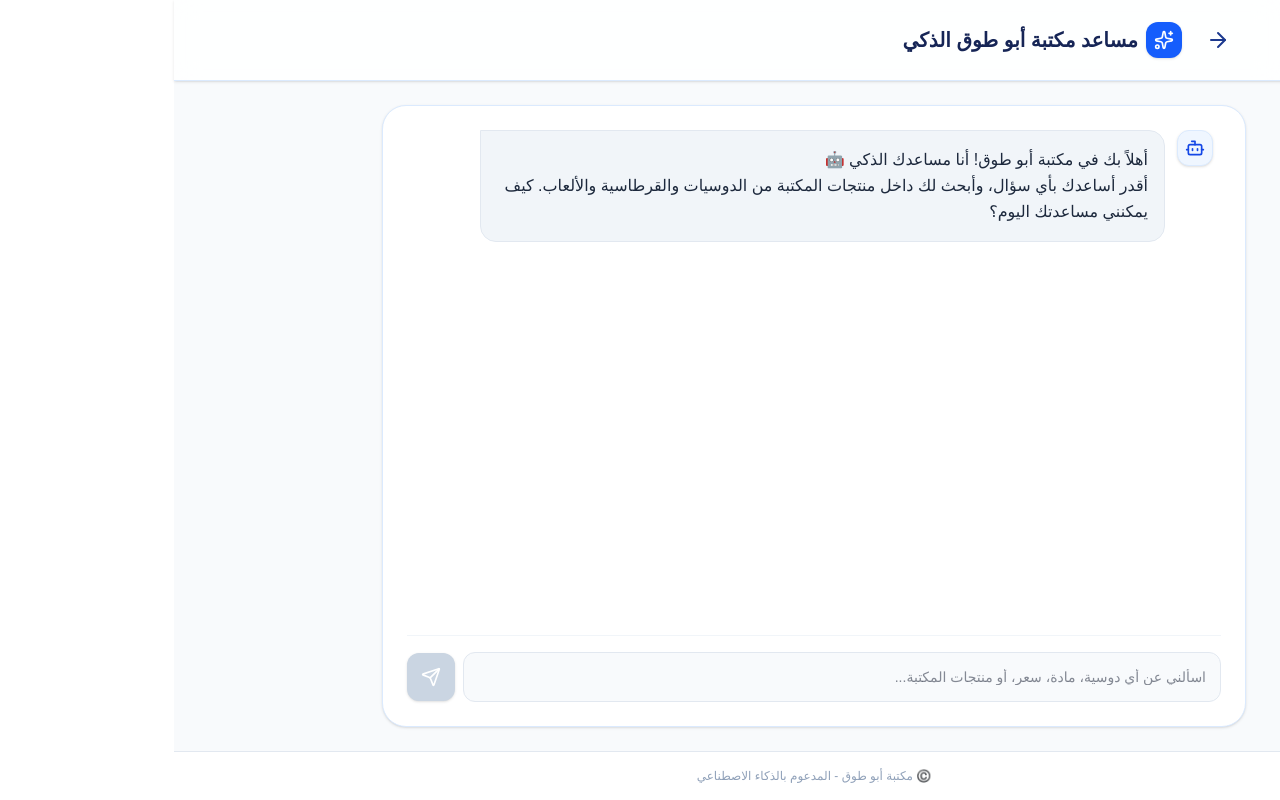
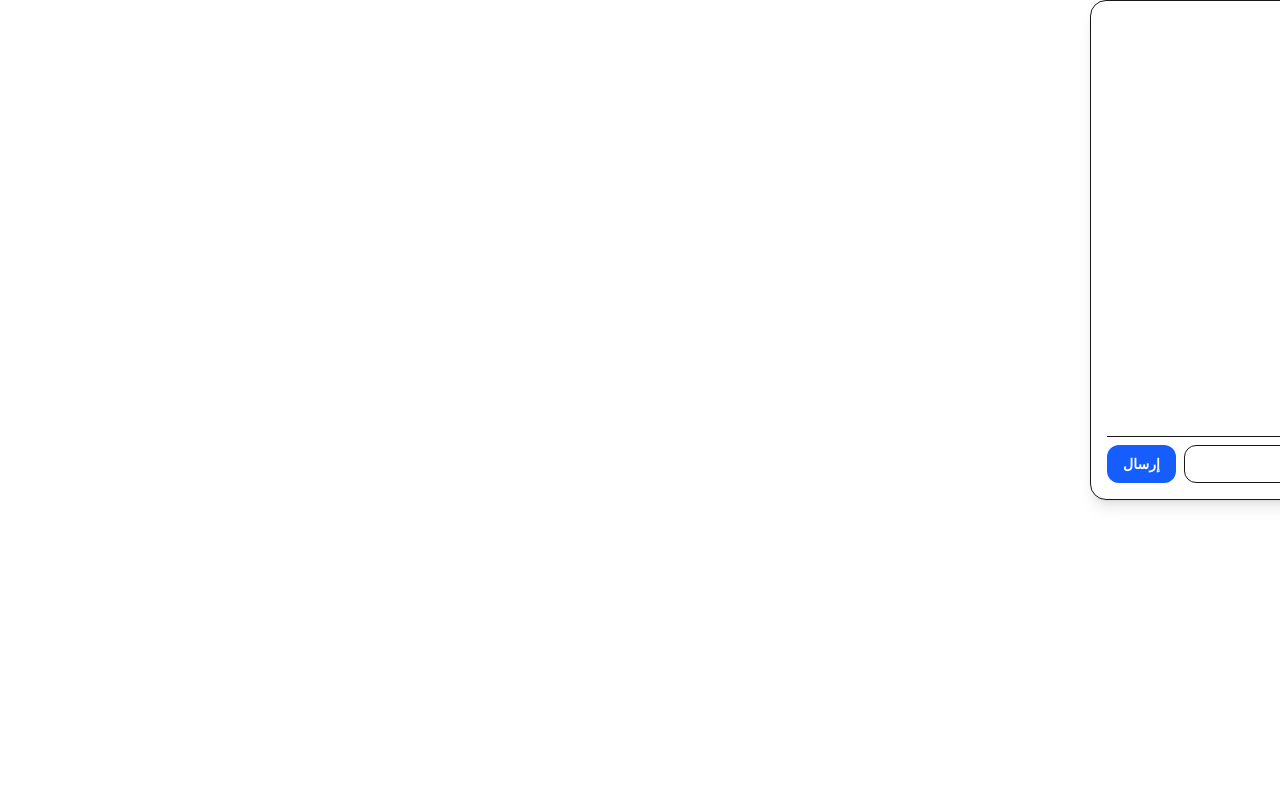
Before and after one commit to 4kspaidar4k-maker/omar44o, a Next.js app: page /ai-chat in a window 1280 px wide. Built offline with nearby package versions, Linux system fonts and the light colour scheme.

Commit message:
Update page.tsx

```diff
--- a/app/ai-chat/page.tsx
+++ b/app/ai-chat/page.tsx
@@ -1,228 +1,148 @@
 "use client";
 
-import React, { useState, useEffect, useRef } from "react";
-import Link from "next/link";
-import {
-  ArrowRight,
-  Send,
-  Bot,
-  User,
-  Sparkles,
-} from "lucide-react";
+import React, { useState } from "react";
+import { useCart } from "@/context/CartContext";
+import { useRouter } from "next/navigation";
+import { ShoppingCart } from "lucide-react";
 
-type Message = {
-  role: "user" | "assistant";
-  content: string;
-};
+export default function ChatWidget() {
+  const { addToCart } = useCart() as any;
+  const router = useRouter();
 
-export default function AIChatPage() {
-  const [messages, setMessages] = useState<Message[]>([
-    {
-      role: "assistant",
-      content:
-        "أهلاً بك في مكتبة أبو طوق! أنا مساعدك الذكي 🤖\nأقدر أساعدك بأي سؤال، وأبحث لك داخل منتجات المكتبة من الدوسيات والقرطاسية والألعاب. كيف يمكنني مساعدتك اليوم؟",
-    },
-  ]);
-
+  const [messages, setMessages] = useState<any[]>([]);
   const [input, setInput] = useState("");
   const [loading, setLoading] = useState(false);
 
-  const messagesEndRef = useRef<HTMLDivElement>(null);
+  const sendMessage = async () => {
+    if (!input.trim()) return;
 
-  useEffect(() => {
-    messagesEndRef.current?.scrollIntoView({
-      behavior: "smooth",
-    });
-  }, [messages, loading]);
-
-  const handleSendMessage = async (e: React.FormEvent) => {
-    e.preventDefault();
-
-    if (!input.trim() || loading) return;
-
-    const userQuery = input.trim();
+    const userMessage = { role: "user", content: input };
+    const newMessages = [...messages, userMessage];
+    setMessages(newMessages);
     setInput("");
-
-    const newUserMessage: Message = {
-      role: "user",
-      content: userQuery,
-    };
-
-    const updatedMessages: Message[] = [...messages, newUserMessage];
-    setMessages(updatedMessages);
     setLoading(true);
 
     try {
-      // إرسال الرسالة إلى مسار السيرفر الخلفي الذي يحتوي على المفتاح
-      const response = await fetch("/api/ai-chat", {
+      const res = await fetch("/api/chat", {
         method: "POST",
-        headers: {
-          "Content-Type": "application/json",
-        },
-        body: JSON.stringify({
-          messages: updatedMessages,
-        }),
+        headers: { "Content-Type": "application/json" },
+        body: JSON.stringify({ messages: newMessages }),
       });
 
-      const responseText = await response.text();
-      let data: any = null;
+      const data = await res.json();
 
-      try {
-        data = JSON.parse(responseText);
-      } catch {
-        throw new Error(
-          `السيرفر أعاد ردًا غير صالح. كود الحالة: ${response.status}`
-        );
-      }
-
-      if (!response.ok) {
-        throw new Error(
-          data?.error || "حدث خطأ في المساعد الذكي."
-        );
-      }
-
-      const aiReply =
-        data?.reply || "عذرًا، لم أستطع تجهيز الإجابة حاليًا.";
-
+      if (data.reply) {
         setMessages((prev) => [
           ...prev,
           {
             role: "assistant",
-          content: aiReply,
+            content: data.reply,
+            product: data.product, // يحتفظ ببيانات المنتج إن وجد
           },
         ]);
-    } catch (error: any) {
-      console.error("AI Chat Error:", error);
-
-      setMessages((prev) => [
-        ...prev,
-        {
-          role: "assistant",
-          content:
-            error?.message ||
-            "حدث خطأ في الاتصال بالمساعد الذكي. حاول مرة أخرى.",
-        },
-      ]);
+      }
+    } catch (err) {
+      console.error(err);
     } finally {
       setLoading(false);
     }
   };
 
+  const handleAddToCartAndGo = (product: any) => {
+    // 1. إضافة المنتج إلى السلة
+    addToCart(
+      {
+        id: product.id,
+        name: product.title,
+        price: Number(product.price),
+        image: product.image,
+      },
+      1
+    );
+
+    // 2. الانتقال المباشر إلى صفحة السلة
+    router.push("/cart");
+  };
+
   return (
+    <div className="flex flex-col h-[500px] w-full max-w-lg bg-white border rounded-2xl p-4 shadow-lg">
+      <div className="flex-1 overflow-y-auto space-y-4 p-2">
+        {messages.map((msg, index) => (
           <div
-      dir="rtl"
-      className="min-h-screen bg-slate-50 text-slate-800 flex flex-col"
-    >
-      {/* Header */}
-      <header className="sticky top-0 z-40 backdrop-blur-md bg-white/85 border-b border-blue-100 shadow-sm">
-        <div className="max-w-4xl mx-auto px-6 h-20 flex items-center">
-          <div className="flex items-center gap-4">
-            <Link
-              href="/"
-              className="p-2 rounded-full hover:bg-slate-100 text-blue-900 transition"
-              title="الرجوع للرئيسية"
-            >
-              <ArrowRight className="w-6 h-6" />
-            </Link>
-
-            <div className="flex items-center gap-2">
-              <div className="w-9 h-9 bg-blue-600 rounded-xl text-white flex items-center justify-center shadow-sm">
-                <Sparkles className="w-5 h-5" />
-              </div>
-
-              <h1 className="text-lg md:text-xl font-black text-blue-950">
-                مساعد مكتبة أبو طوق الذكي
-              </h1>
-            </div>
-          </div>
-        </div>
-      </header>
-
-      {/* Main */}
-      <main className="max-w-4xl mx-auto px-4 py-6 w-full flex-1 flex flex-col">
-        <div className="bg-white border border-blue-100 rounded-3xl p-4 sm:p-6 shadow-sm flex-1 flex flex-col overflow-hidden">
-          {/* Messages */}
-          <div className="overflow-y-auto space-y-4 pr-2 max-h-[65vh] flex-1">
-            {messages.map((msg, idx) => (
-              <div
-                key={idx}
-                className={`flex items-start gap-3 ${
-                  msg.role === "user" ? "flex-row-reverse" : "flex-row"
+            key={index}
+            className={`flex flex-col ${
+              msg.role === "user" ? "items-end" : "items-start"
             }`}
           >
-                {/* Avatar */}
+            {/* نص الرسالة */}
             <div
-                  className={`w-9 h-9 rounded-xl flex items-center justify-center shrink-0 shadow-sm ${
+              className={`p-3 rounded-2xl max-w-[80%] text-sm font-bold ${
                 msg.role === "user"
-                      ? "bg-blue-600 text-white"
-                      : "bg-blue-50 text-blue-700 border border-blue-100"
-                  }`}
-                >
-                  {msg.role === "user" ? (
-                    <User className="w-5 h-5" />
-                  ) : (
-                    <Bot className="w-5 h-5" />
-                  )}
-                </div>
-
-                {/* Message */}
-                <div
-                  className={`p-4 rounded-2xl max-w-[85%] text-sm sm:text-base leading-relaxed whitespace-pre-line ${
-                    msg.role === "user"
-                      ? "bg-blue-600 text-white rounded-tr-none shadow-sm"
-                      : "bg-slate-100 text-slate-800 rounded-tl-none border border-slate-200"
+                  ? "bg-blue-600 text-white rounded-br-none"
+                  : "bg-slate-100 text-slate-800 rounded-bl-none"
               }`}
             >
               {msg.content}
             </div>
+
+            {/* عرض بطاقة المنتج إذا وُجدت مع رسالة الـ AI */}
+            {msg.product && (
+              <div className="mt-3 w-64 bg-white border border-blue-200 rounded-2xl overflow-hidden shadow-md">
+                {msg.product.image ? (
+                  <img
+                    src={msg.product.image}
+                    alt={msg.product.title}
+                    className="w-full h-36 object-cover"
+                  />
+                ) : (
+                  <div className="w-full h-36 bg-slate-100 flex items-center justify-center text-slate-400 font-bold text-xs">
+                    بدون صورة
+                  </div>
+                )}
+                <div className="p-3">
+                  <h4 className="font-black text-sm text-blue-950 line-clamp-1">
+                    {msg.product.title}
+                  </h4>
+                  <p className="text-blue-700 font-black text-sm mt-1">
+                    {msg.product.price} د.أ
+                  </p>
+                  <button
+                    onClick={() => handleAddToCartAndGo(msg.product)}
+                    className="w-full mt-3 py-2 bg-blue-600 hover:bg-blue-700 text-white text-xs font-bold rounded-xl transition flex items-center justify-center gap-2"
+                  >
+                    <ShoppingCart className="w-4 h-4" />
+                    أضف للسلة والانتقال
+                  </button>
+                </div>
+              </div>
+            )}
           </div>
         ))}
 
-            {/* Loading */}
         {loading && (
-              <div className="flex items-start gap-3">
-                <div className="w-9 h-9 rounded-xl bg-blue-50 text-blue-700 border border-blue-100 flex items-center justify-center">
-                  <Bot className="w-5 h-5 animate-spin" />
+          <div className="text-xs text-slate-400 font-bold animate-pulse">
+            جاري التفكير...
+          </div>
+        )}
       </div>
 
-                <div className="p-4 rounded-2xl bg-slate-100 text-slate-500 text-sm rounded-tl-none border border-slate-200 animate-pulse">
-                  أبحث في منتجات المكتبة وأجهز الإجابة...
-                </div>
-              </div>
-            )}
-
-            <div ref={messagesEndRef} />
-          </div>
-
-          {/* Input Form */}
-          <form
-            onSubmit={handleSendMessage}
-            className="mt-4 pt-4 border-t border-slate-100 flex items-center gap-2"
-          >
+      {/* منطقة الإدخال */}
+      <div className="flex gap-2 mt-2 pt-2 border-t">
         <input
           type="text"
-              placeholder="اسألني عن أي دوسية، مادة، سعر، أو منتجات المكتبة..."
           value={input}
           onChange={(e) => setInput(e.target.value)}
-              disabled={loading}
-              className="flex-1 p-3.5 bg-slate-50 border border-slate-200 rounded-xl text-sm outline-none focus:border-blue-600 font-medium text-slate-900"
+          onKeyDown={(e) => e.key === "Enter" && sendMessage()}
+          placeholder="اسأل عن أي دوسية أو بطاقة..."
+          className="flex-1 px-4 py-2 border rounded-xl text-sm font-bold outline-none focus:border-blue-500"
         />
-
         <button
-              type="submit"
-              disabled={loading || !input.trim()}
-              className="p-3.5 bg-blue-600 hover:bg-blue-700 disabled:bg-slate-300 text-white rounded-xl transition shadow-sm flex items-center justify-center"
+          onClick={sendMessage}
+          className="px-4 py-2 bg-blue-600 text-white font-bold rounded-xl text-sm hover:bg-blue-700"
         >
-              <Send className="w-5 h-5" />
+          إرسال
         </button>
-          </form>
       </div>
-      </main>
-
-      {/* Footer */}
-      <footer className="border-t border-slate-200 bg-white py-4 text-center text-xs text-slate-400">
-        ©️ مكتبة أبو طوق - المدعوم بالذكاء الاصطناعي
-      </footer>
     </div>
   );
 }
```
Lines whose indentation alone changed are shown as unchanged.
